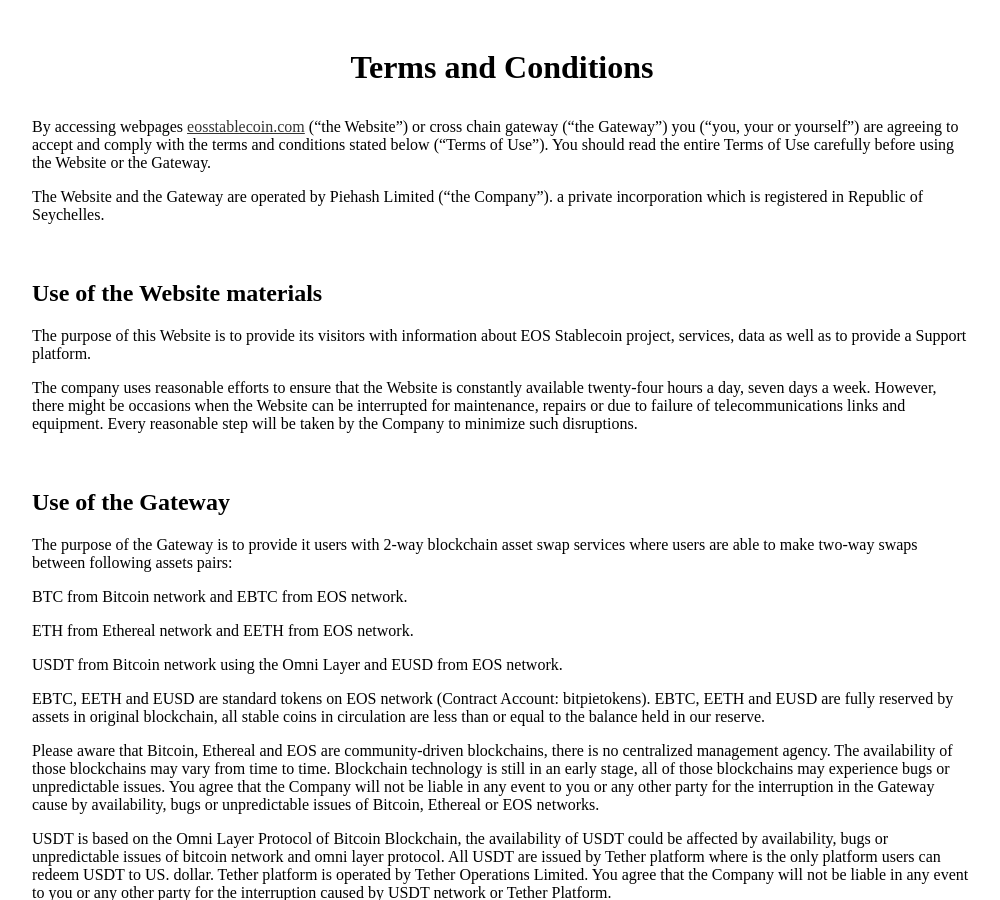
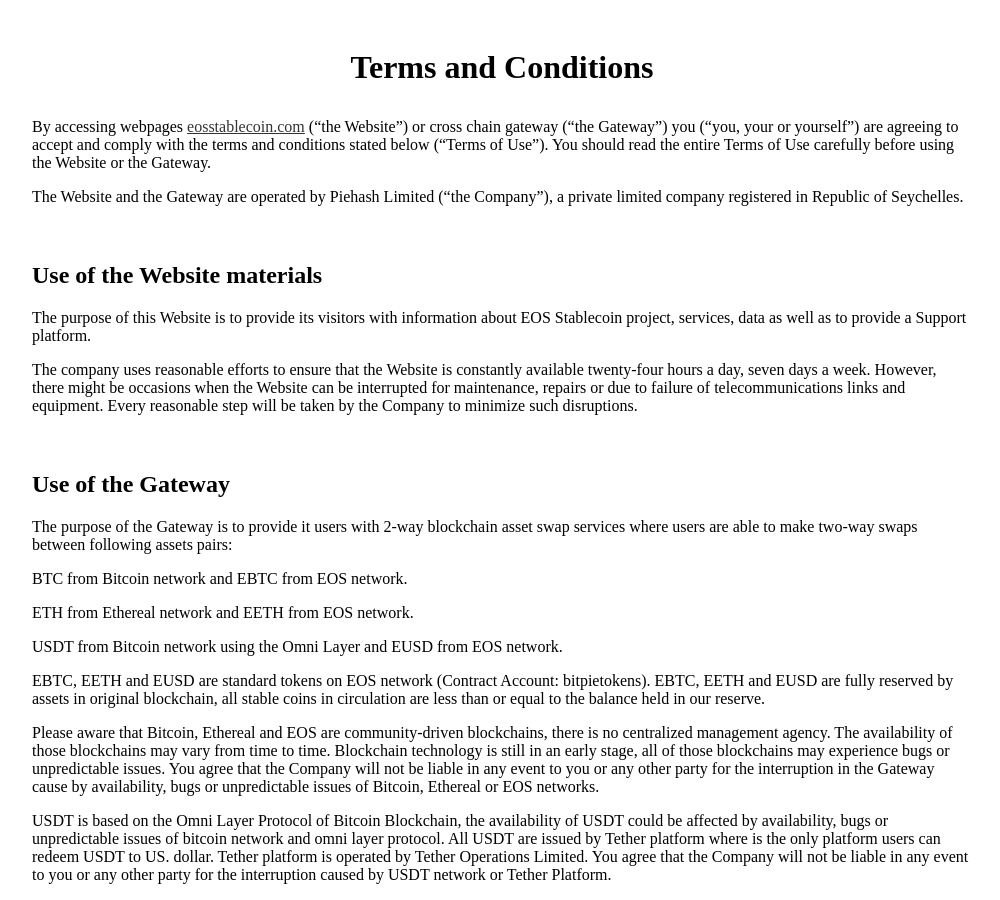
Before and after one commit to eosstablecoin/eosstablecoin, a Jekyll site: the page built from terms/index.html, in a window 1280 px wide and 900 px high. Shown: the whole window, without its empty margins (138-1138 px from the left). Built offline with Jekyll 4.4.1, drawn with Linux system fonts in a browser that asks for light colours.

Commit message:
update
update terms

```diff
--- a/_layouts/terms.html
+++ b/_layouts/terms.html
@@ -38,7 +38,7 @@
     <div class="content">
         <h1>Terms and Conditions</h1>
         <p>By accessing webpages <a href="https://eosstablecoin.com" target="_blank">eosstablecoin.com</a> (“the Website”) or cross chain gateway (“the Gateway”) you (“you, your or yourself”) are agreeing to accept and comply with the terms and conditions stated below (“Terms of Use”). You should read the entire Terms of Use carefully before using the Website or the Gateway.</p>
-        <p>The Website and the Gateway are operated by Piehash Limited (“the Company”). a private incorporation which is registered in Republic of Seychelles.</p>
+        <p>The Website and the Gateway are operated by Piehash Limited (“the Company”), a private limited company registered in Republic of Seychelles.</p>
     </div>
     <div class="content">
         <h2>Use of the Website materials</h2>
```
